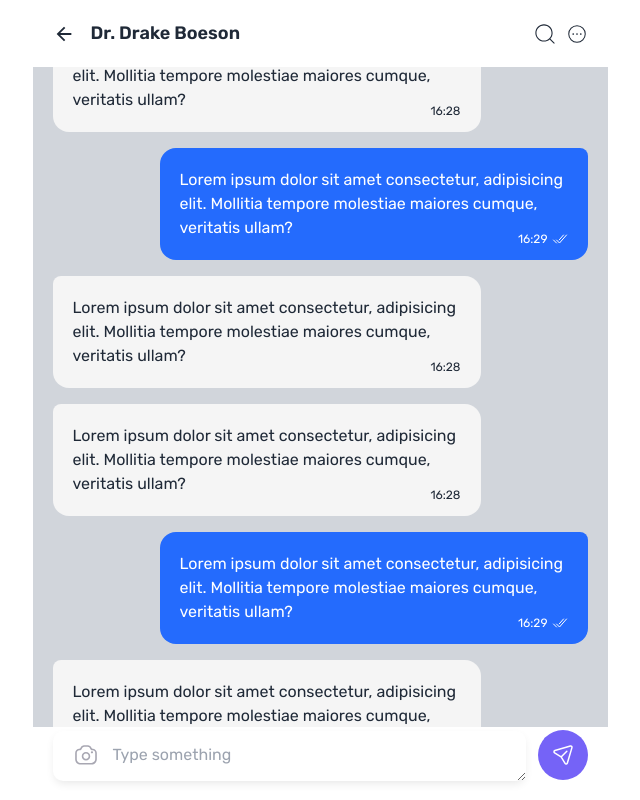
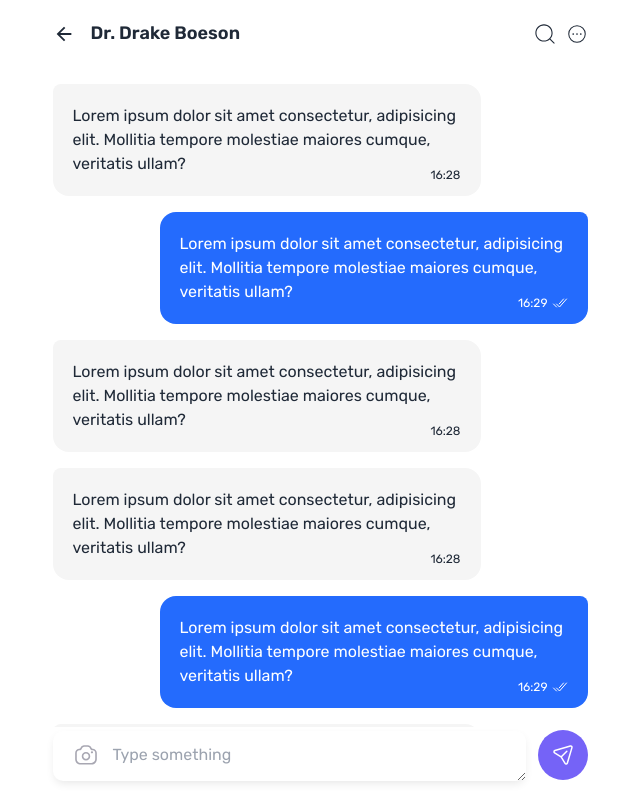
Before and after one commit to Anirat04/stepper-app, a React (Vite) app: page /chat in a window 1280 px wide. Shown: the whole page, without its empty margins (320-960 px from the left). Built offline with nearby package versions, Linux system fonts and the light colour scheme.

Commit message:
Backgrund removed

```diff
--- a/src/components/ChatCompo/ChatCompo.jsx
+++ b/src/components/ChatCompo/ChatCompo.jsx
@@ -37,8 +37,8 @@ const ChatCompo = () => {
       </div>
 
       {/* Chat divs */}
-      <div className="relative overflow-y-auto h-svh pb-20">
-        <div className="flex flex-col gap-4 pt-5 px-5 bg-gray-300">
+      <div className="relative overflow-y-auto h-svh pb-20 pt-16">
+        <div className="flex flex-col gap-4 pt-5 px-5">
           <div className="bg-[#f5f5f5] p-5 rounded-b-2xl rounded-tr-2xl rounded-tl-lg max-w-[80%] relative">
             <p>
               Lorem ipsum dolor sit amet consectetur, adipisicing elit. Mollitia
```
